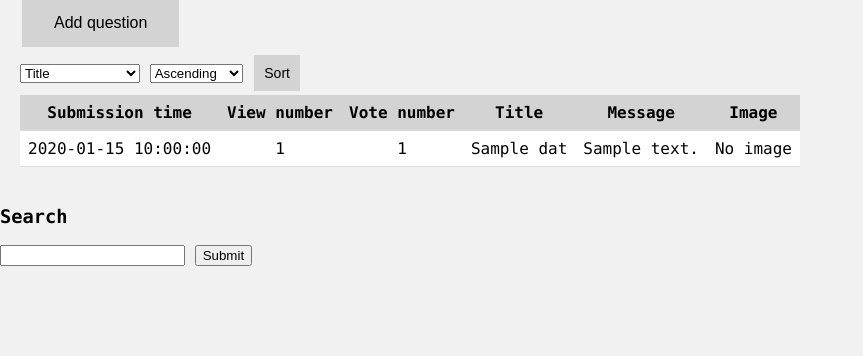
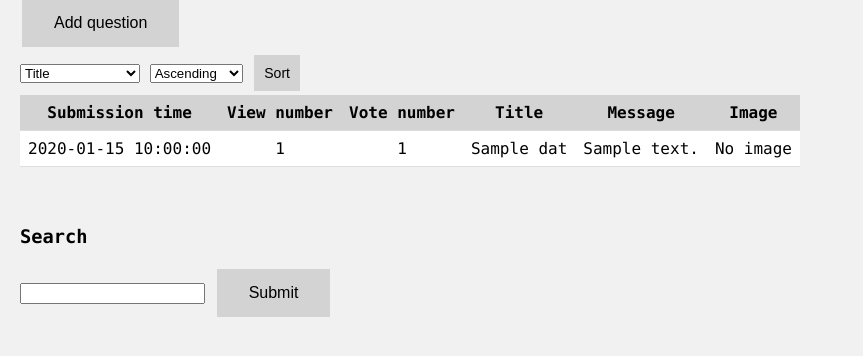
Before and after one commit to CozminM/Ask_Mate, a Flask app: template templates/list_questions.html in a window 1280 px wide. Shown: the part 146-502 px from the top of the page, without its empty margins (0-863 px from the left). Run offline with Flask 2, Linux system fonts and the light colour scheme; the template is opened without the code that fills it: most values are stand-ins (such as "Sample title", 1, 10 or a date in 2020); some libraries are stand-ins or nearby versions.

Commit message:
Small changes

```diff
--- a/static/css/main.css
+++ b/static/css/main.css
@@ -82,3 +82,8 @@ a:link {
 .container{
     padding: 20px;
 }
+
+.search-box {
+    padding: 20px;
+    left: 30px;
+}
--- a/templates/list_questions.html
+++ b/templates/list_questions.html
@@ -58,7 +58,7 @@
           <form method="post" action="">
             <input type="hidden" name="searching" value="searcher">
             <input type="text" name="search-input">
-            <button type="submit">Submit</button>
+            <button class="button" type="submit">Submit</button>
           </form>
     </div>
 </body>
```
Also changed, not shown: templates/individual_question_and_answer_page.html (+4 -4 lines), templates/search_results.html (+7 -1 lines), static/css/search.css (added).
